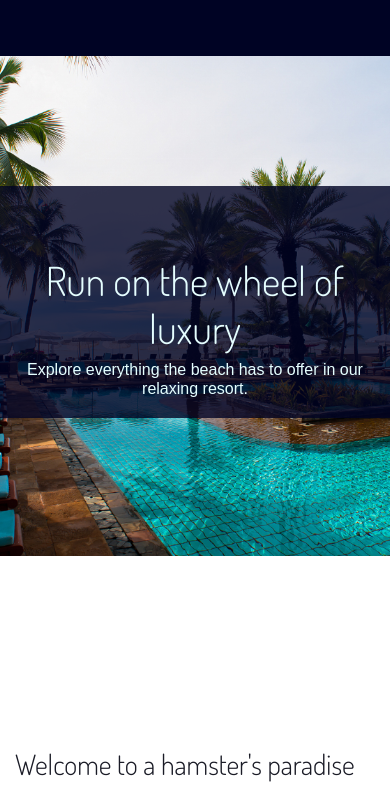
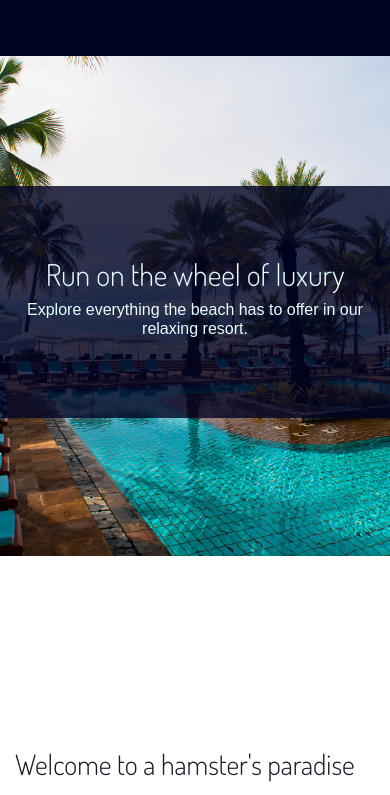
Before and after one commit to dbugdrose/HamsterHotel, a plain HTML site: page index.html in a window 390 px wide. Shown: the top 795 px of the page. Drawn offline with nearby package versions, Linux system fonts and the light colour scheme; files whose address does not match are found by name.

Commit message:
added more aesthetic responsiveness to .headerOverlay

```diff
--- a/index.html
+++ b/index.html
@@ -61,7 +61,7 @@
             <div class="row">
                 <div class="col-lg-12 col-md-12 col-sm-12 headerOverlay">
                     <article>
-                        <h1>Run on the wheel of luxury</h1>
+                        <h1 class="luxury">Run on the wheel of luxury</h1>
                         <h6>Explore everything the beach has to offer in our relaxing resort.</h6>
                     </article>
                 </div>
--- a/styles/style.css
+++ b/styles/style.css
@@ -56,7 +56,7 @@ a {
 
 .headerOverlay {
     margin-top: 130px;
-    max-width: 945px;
+    width: 945px;
     padding-left: 120px;
     padding-right: 120px;
     height: 232px;
@@ -109,6 +109,7 @@ h5 {
     object-fit: cover;
     object-position: center;
 }
+
 .cost {
     color: #1F51A8;
 }
@@ -120,7 +121,8 @@ h5 {
     background-position: center;
 }
 
-.amenities, .reserve-a-room {
+.amenities,
+.reserve-a-room {
     display: block;
     margin-bottom: 20px;
     font-size: 26px;
@@ -188,6 +190,7 @@ grid-column: 2;
     grid-column: 3;
 
 }
+
 .rooms-text-only {
     display: flex;
     flex-direction: column;
@@ -230,6 +233,10 @@ ul {
         display: flex !important;
         align-items: center !important;
     }
+
+    .headerOverlay {
+        width: 100%;
+    }
 }
 
 @media (max-width: 638px) {
@@ -239,3 +246,15 @@ ul {
 
     }
 }
+
+@media (max-width: 438px) {
+    .luxury {
+        font-size: 30px !important;
+    }
+}
+
+@media (max-width: 338px) {
+    .luxury {
+        font-size: 26px !important;
+    }
+}
```
Lines whose indentation alone changed are shown as unchanged.
